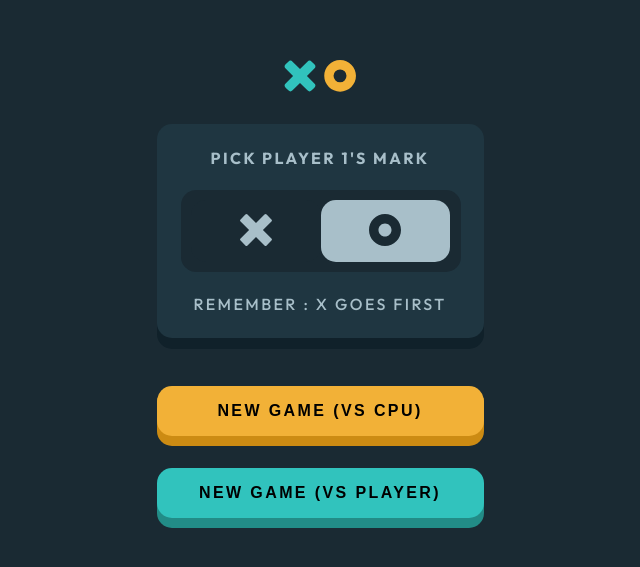
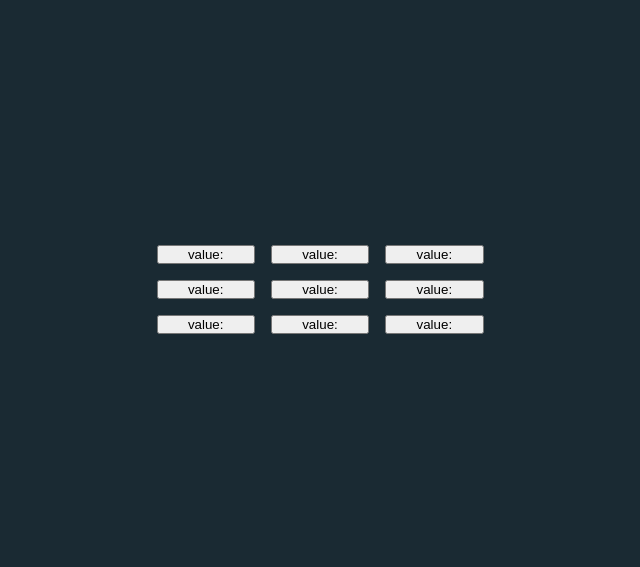
Before and after one commit to JHughesSUTA/tic-tac-toe, a React (Create React App) app: page / in a window 1280 px wide. Shown: the part 111-678 px from the top of the page, without its empty margins (320-960 px from the left). Built offline with nearby package versions, Linux system fonts and the light colour scheme.

Commit message:
change square value on click, alternating between x and o

```diff
--- a/src/App.js
+++ b/src/App.js
@@ -6,8 +6,8 @@ const App = () => {
   return (
     <div className="App">
       <div className="container">
-        <NewGameScreen />
-        {/* <Board /> */}
+        {/* <NewGameScreen /> */}
+        <Board />
       </div>
     </div>
   );
--- a/src/components/game/Board.jsx
+++ b/src/components/game/Board.jsx
@@ -1,24 +1,25 @@
 import './Board.css'
+import Square from './Square'
 import { useState } from 'react'
 
 const Board = () => {
   const [turn, setTurn] = useState('X')
 
-  const handleClick = () => {
+  const toggleTurn = () => {
     setTurn(turn === 'X' ? 'O' : 'X')
   }
 
   return (
     <div className="board">
-      <button className="board-btn" onClick={handleClick}>{turn}</button>
-      <button className="board-btn" onClick={handleClick}>{turn}</button>
-      <button className="board-btn" onClick={handleClick}>{turn}</button>
-      <button className="board-btn" onClick={handleClick}>{turn}</button>
-      <button className="board-btn" onClick={handleClick}>{turn}</button>
-      <button className="board-btn" onClick={handleClick}>{turn}</button>
-      <button className="board-btn" onClick={handleClick}>{turn}</button>
-      <button className="board-btn" onClick={handleClick}>{turn}</button>
-      <button className="board-btn" onClick={handleClick}>{turn}</button>
+      <Square turn={turn} toggleTurn={toggleTurn} />
+      <Square turn={turn} toggleTurn={toggleTurn} />
+      <Square turn={turn} toggleTurn={toggleTurn} />
+      <Square turn={turn} toggleTurn={toggleTurn} />
+      <Square turn={turn} toggleTurn={toggleTurn} />
+      <Square turn={turn} toggleTurn={toggleTurn} />
+      <Square turn={turn} toggleTurn={toggleTurn} />
+      <Square turn={turn} toggleTurn={toggleTurn} />
+      <Square turn={turn} toggleTurn={toggleTurn} />
     </div>
   )
 }
--- /dev/null
+++ b/src/components/game/Square.jsx
@@ -0,0 +1,18 @@
+import { useState } from "react";
+
+const Square = ({ turn, toggleTurn }) => {
+  const [mark, setMark] = useState("");
+
+  const handleClick = () => {
+    setMark(turn)
+    toggleTurn()
+  }
+
+  return (
+    <button className="board-btn" mark={mark} onClick={() => {handleClick()}}>
+      {`value: ${mark}`}
+    </button>
+  );
+};
+
+export default Square;
```
